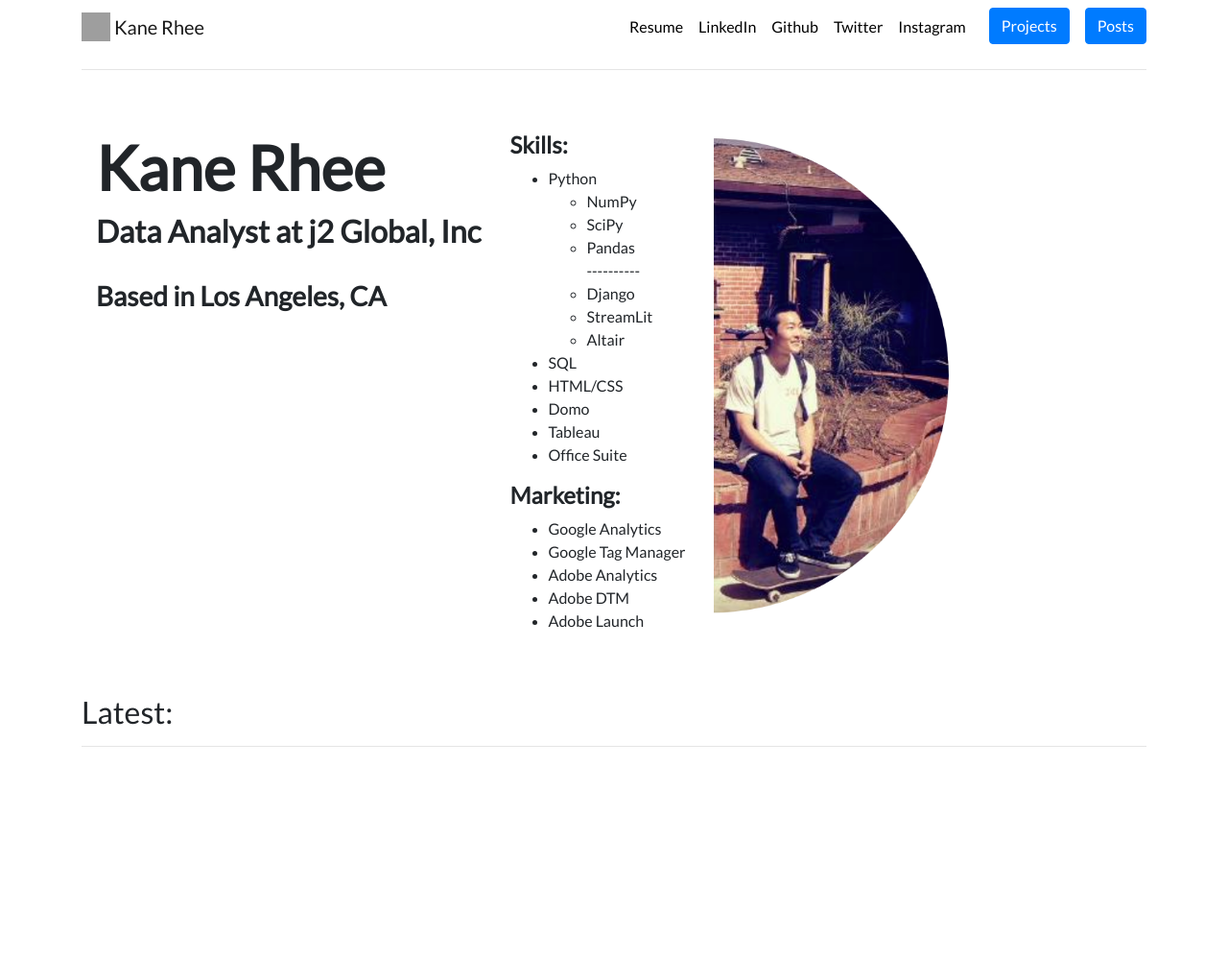
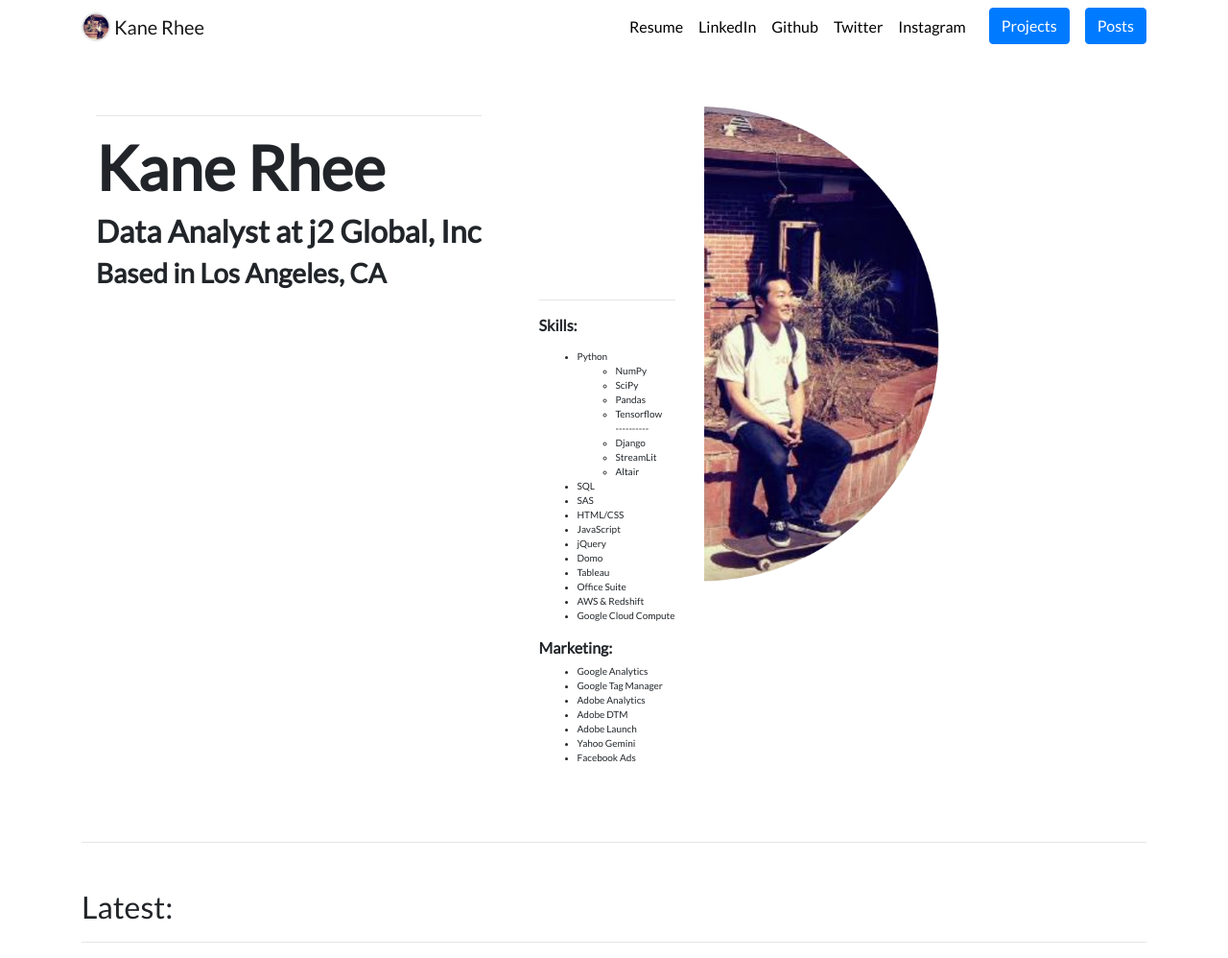
Before and after one commit to kanerhee/django3-portfolio, a Django app: page / in a window 1280 px wide. Shown: the whole page at 96% size. Before the commit the page ends 778 px from the top, so only its background shows below. Run offline with Django 3.2, Linux system fonts and the light colour scheme; data that the repository does not hold is empty; some libraries are stand-ins or nearby versions; grey boxes are pictures that could not be loaded.

Commit message:
homepage and css changes

```diff
--- a/kanerheesite/settings.py
+++ b/kanerheesite/settings.py
@@ -26,7 +26,7 @@ SECRET_KEY = 'django-insecure-ofjz9t!&4^sjjaw_nx6#n!3iq@iv=7z3l1nc&-dor02&p(q%$f
 # SECURITY WARNING: don't run with debug turned on in production!
 DEBUG = True
 
-ALLOWED_HOSTS = ['kanerhee.com', 'www.kanerhee.com']
+ALLOWED_HOSTS = ['kanerhee.com', 'www.kanerhee.com', '127.0.0.1']
 
 
 # Application definition
--- a/project/models.py
+++ b/project/models.py
@@ -9,7 +9,12 @@ class Project(models.Model):
     url = models.URLField(blank=True)
     date = models.DateField()
 
+    subject = models.TextField(blank=True, null=True)
+
     martorfield = MartorField(blank=True, null=True)
 
     def __str__(self):
         return self.title
+
+    # def get_subject(self):
+    #     return json.loads(self.subject)
--- a/project/templates/project/base.html
+++ b/project/templates/project/base.html
@@ -1,11 +1,11 @@
 {% load static %}
-<!doctype html>
+<!DOCTYPE html>
 <html lang="en">
 
 <head>
   <!-- Required meta tags -->
   <meta charset="utf-8">
-  <meta name="viewport" content="width=device-width, initial-scale=1, shrink-to-fit=no">
+  <meta name="viewport" content="width=device-width, initial-scale=1, shrink-to-fit=yes">
 
   <!-- Bootstrap CSS -->
   <link rel="stylesheet" href="https://stackpath.bootstrapcdn.com/bootstrap/4.4.1/css/bootstrap.min.css" integrity="sha384-Vkoo8x4CGsO3+Hhxv8T/Q5PaXtkKtu6ug5TOeNV6gBiFeWPGFN9MuhOf23Q9Ifjh" crossorigin="anonymous">
@@ -17,7 +17,7 @@
   <link href="{% static 'plugins/css/ace.min.css' %}" type="text/css" media="all" rel="stylesheet">
   <link href="{% static 'martor/css/martor.bootstrap.min.css' %}" type="text/css" media="all" rel="stylesheet">
 
-  <link rel="icon" type="image/png" href="{% static "project/Logo.png" %}">
+  <link rel="icon" type="image/png" href="{% static "project/Logo.jpg" %}">
 
   <title>Kane Rhee</title>
 </head>
@@ -27,7 +27,7 @@
   <nav id="topNav" class="navbar navbar-expand-md navbar-light">
     <div class="container">
       <a class="navbar-brand" href="{% url 'home' %}">
-        <img src="{% static "project/Logo.png" %}" width="30" height="30" class="d-inline-block align-top" alt="Kane's Logo">
+        <img src="{% static "project/Logo.jpg" %}" width="30" height="30" class="d-inline-block align-top" alt="Kane's Logo">
         <span>Kane Rhee</span>
       </a>
       <button class="navbar-toggler" type="button" data-toggle="collapse" data-target="#navbarNav" aria-controls="navbarNav" aria-expanded="false" aria-label="Toggle navigation">
--- a/project/templates/project/home.html
+++ b/project/templates/project/home.html
@@ -3,53 +3,74 @@
 {% load static %}
 
 {% block content %}
-<hr>
+
 <br>
 <br>
 
 <div class="container-fluid">
   <div class="row">
-    <div class="col-fluid">
-      <h1></h1>
-    </div>
+
     <div class="col-md-auto">
+      <hr>
       <h1 id="hometext" class="font-weight-bold">Kane Rhee</h1>
       <h2 class="font-weight-bold">Data Analyst at j2 Global, Inc</h2>
-      <br>
+
       <h3 class="font-weight-bold">Based in Los Angeles, CA </h3>
     </div>
 
     <div class="col-md-auto">
-      <h4 class="font-weight-bold">Skills:</h4>
+      <hr>
+      <br>
+    </div>
 
-      <p class="h6">
-      <ul>
+    <div class="col-md-auto">
+      <br>
+      <br>
+      <br>
+      <br>
+      <br>
+      <br>
+      <br>
+      <br>
+      <hr>
+      <h6 class="font-weight-bold">Skills:</h6>
+
+      <p>
+      <ul style="font-size:10px">
         <li> Python </li>
           <ul>
             <li> NumPy </li>
             <li> SciPy </li>
             <li> Pandas </li>
+            <li> Tensorflow </li>
             ----------
             <li> Django </li>
             <li> StreamLit </li>
             <li> Altair </li>
           </ul>
         <li> SQL </li>
+        <li> SAS </li>
         <li> HTML/CSS </li>
+        <li> JavaScript </li>
+        <li> jQuery </li>
         <li> Domo </li>
         <li> Tableau </li>
         <li> Office Suite </li>
+        <li> AWS & Redshift </li>
+        <li> Google Cloud Compute </li>
       </ul>
       </p>
 
-      <h4 class="font-weight-bold">Marketing:</h4>
+      <h6 class="font-weight-bold">Marketing:</h6>
       <p class="h6">
-        <ul>
+        <ul style="font-size:10px">
           <li> Google Analytics</li>
           <li> Google Tag Manager</li>
           <li> Adobe Analytics</li>
           <li> Adobe DTM</li>
           <li> Adobe Launch</li>
+          <li> Yahoo Gemini</li>
+          <li> Facebook Ads </li>
         </ul>
       </p>
     </div>
@@ -59,9 +80,11 @@
     </div>
   </div>
 </div>
+<br>
+<br>
 
 
-
+<hr>
 <h2 class="mt-5">Latest:</h2>
 <hr>
 <div class="container-fluid">
@@ -83,7 +106,7 @@
     <br>
     <br>
     <br>
-  <!-- </div> -->
+  </div>
   {% endfor %}
 </div>
 
--- a/project/urls.py
+++ b/project/urls.py
@@ -19,6 +19,7 @@ from . import views
 app_name = 'project'
 
 urlpatterns = [
+
     path('', views.all_projects, name='all_projects'),                # for homepage of the portfolio
     path('<int:project_id>', views.detail, name='detail'),              # for portfolio posts
 ]
--- a/static/project/custom.css
+++ b/static/project/custom.css
@@ -22,3 +22,11 @@ body {
         font-size: 5rem;
     }
 }
+
+.p {
+  font-size: 4rem;
+}
+
+.li {
+  font-size: 3rem;
+}
```
Also changed, not shown: db.sqlite3, media/project/images/logo_circular.jpg (added), project/migrations/0002_project_subject.py (added), project/static/project/Logo.jpg (added), project/static/project/SquareBlonde.jpg, project/static/project/SquareBlonde3.jpg (added), static/project/Logo.jpg (added), 5 other files.
